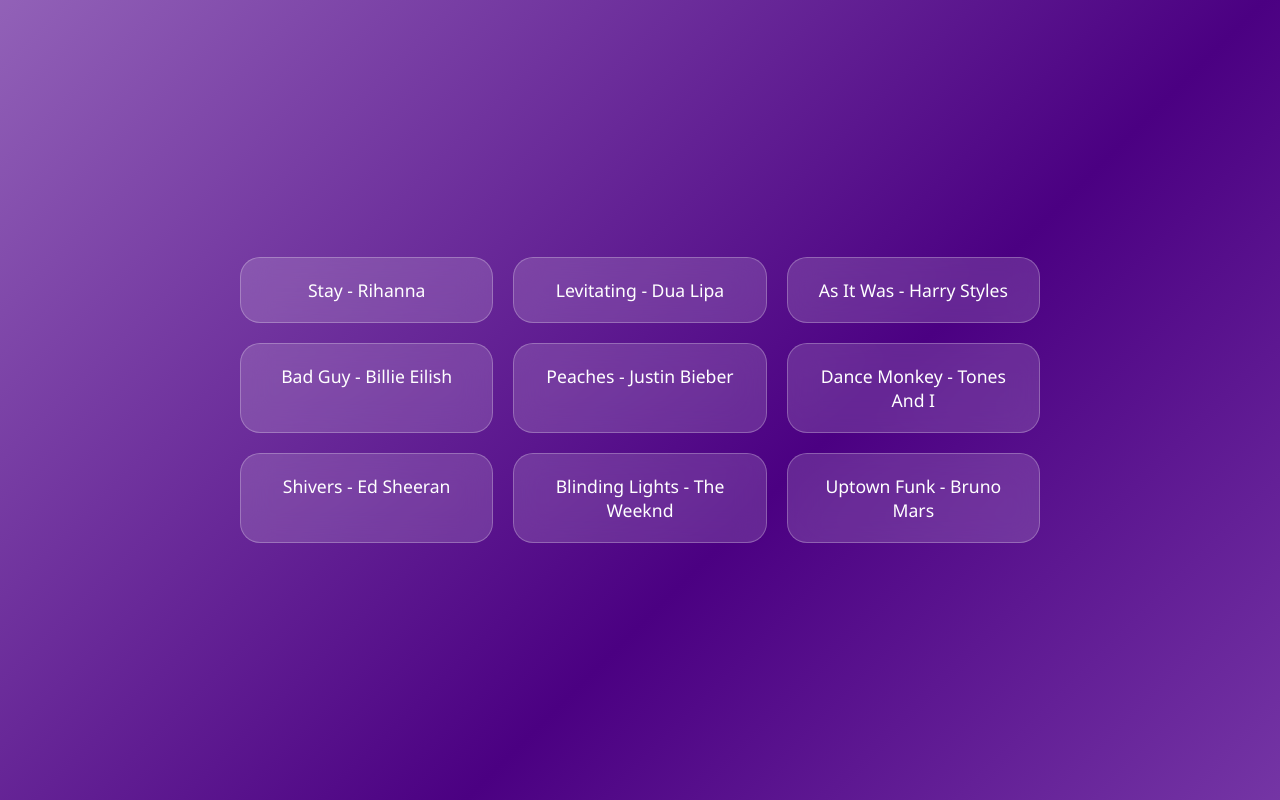
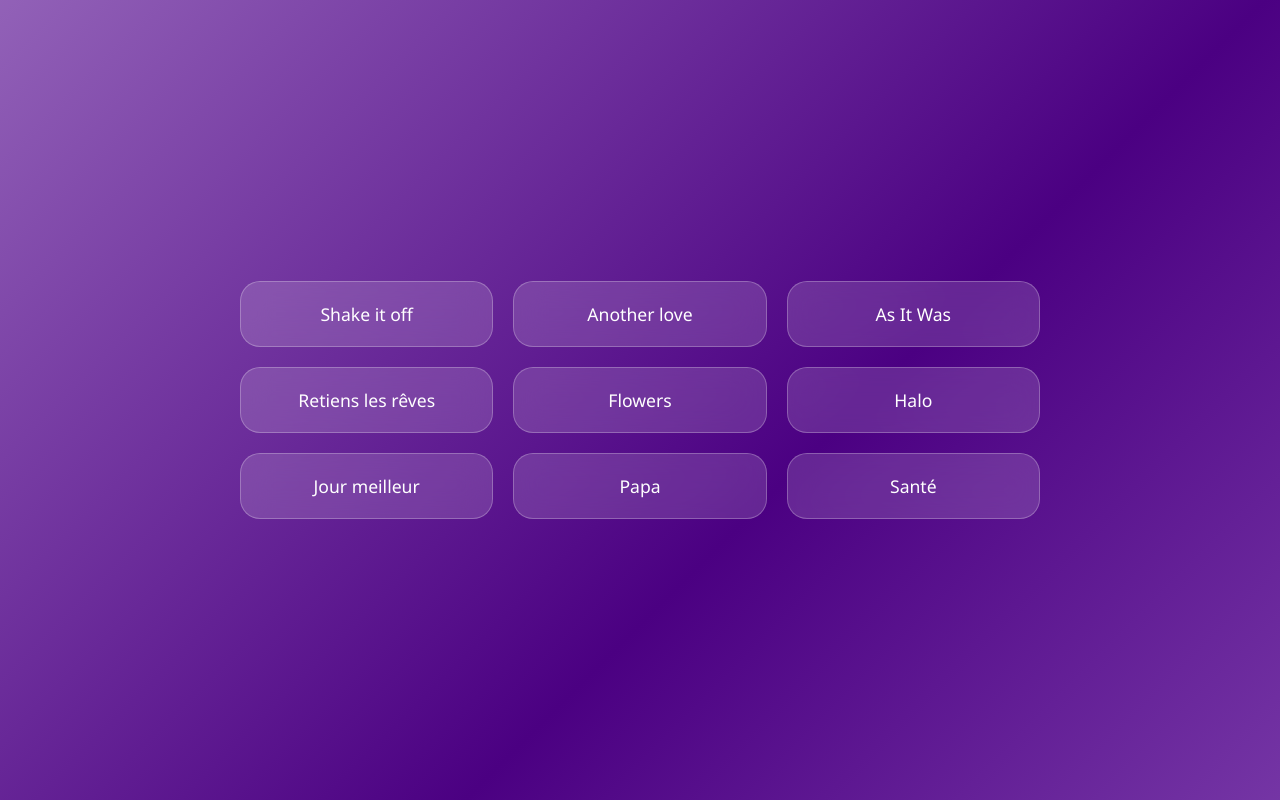
Before and after one commit to funvibestudio/Music, a plain HTML site: page index.html in a window 1280 px wide. Drawn offline with Linux system fonts and the light colour scheme.

Commit message:
Update index.html

```diff
--- a/index.html
+++ b/index.html
@@ -56,15 +56,15 @@
 </head>
 <body>
   <div class="grid">
-    <div class="tile" onclick="playSong('music1.mp3')">Stay - Rihanna</div>
-    <div class="tile" onclick="playSong('music2.mp3')">Levitating - Dua Lipa</div>
-    <div class="tile" onclick="playSong('music3.mp3')">As It Was - Harry Styles</div>
-    <div class="tile" onclick="playSong('music4.mp3')">Bad Guy - Billie Eilish</div>
-    <div class="tile" onclick="playSong('music5.mp3')">Peaches - Justin Bieber</div>
-    <div class="tile" onclick="playSong('music6.mp3')">Dance Monkey - Tones And I</div>
-    <div class="tile" onclick="playSong('music7.mp3')">Shivers - Ed Sheeran</div>
-    <div class="tile" onclick="playSong('music8.mp3')">Blinding Lights - The Weeknd</div>
-    <div class="tile" onclick="playSong('music9.mp3')">Uptown Funk - Bruno Mars</div>
+    <div class="tile" onclick="playSong('music1.mp3')">Shake it off</div>
+    <div class="tile" onclick="playSong('music2.mp3')">Another love</div>
+    <div class="tile" onclick="playSong('music3.mp3')">As It Was</div>
+    <div class="tile" onclick="playSong('music4.mp3')">Retiens les rêves</div>
+    <div class="tile" onclick="playSong('music5.mp3')">Flowers</div>
+    <div class="tile" onclick="playSong('music6.mp3')">Halo</div>
+    <div class="tile" onclick="playSong('music7.mp3')">Jour meilleur</div>
+    <div class="tile" onclick="playSong('music8.mp3')">Papa</div>
+    <div class="tile" onclick="playSong('music9.mp3')">Santé</div>
   </div>
 
   <audio id="audioPlayer"></audio>
```
